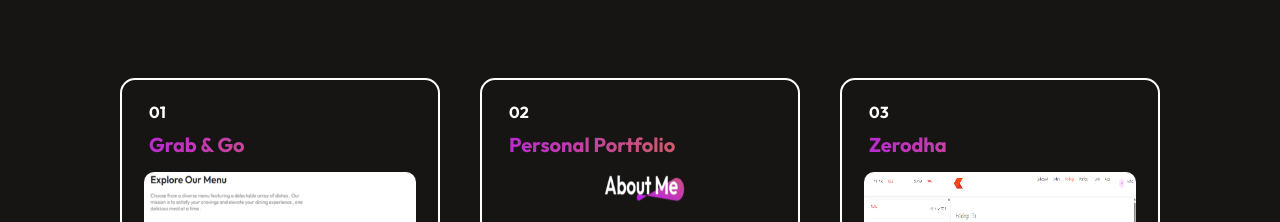
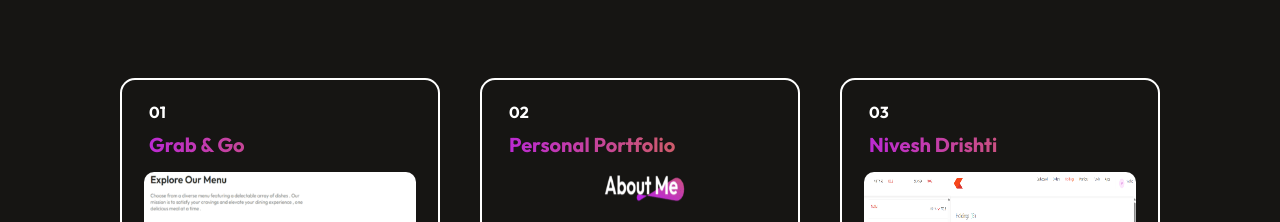
Before and after one commit to Harshit-Rastogi-01/Harshit-Portfolio, a React (Vite) app in the folder Portfolio/: page / in a window 1280 px wide. Shown: the part 3723-3945 px from the top of the page. Built offline with nearby package versions, Linux system fonts and the light colour scheme.

Commit message:
added url of Grab & Go

```diff
--- a/Portfolio/src/assets/mywork_data.js
+++ b/Portfolio/src/assets/mywork_data.js
@@ -1,8 +1,3 @@
-// import project1_img from '../assets/project_1.svg'
-// import project2_img from '../assets/project_2.svg'
-// import project3_img from '../assets/project_3.svg'
-// import project4_img from '../assets/project_4.svg'
-// import project5_img from '../assets/project_5.svg'
 import portfolio from "../assets/Portfolio_screenshot.png"
 import ViewTube from "../assets/ViewTube.png"
 import Zerodha from "../assets/Zerodha_ss.png"
@@ -14,7 +9,7 @@
         w_name:"Grab & Go",
         w_desc: "A MERN stack-based online canteen management system for quick Food Ordering & Pickup, with Real-Time Order Tracking and Razorpay Integration",
         w_img:grab ,
-        w_link: "https://your-zerodha-clone-link.com"
+        w_link: "https://food-delivery-frontend-m5al.onrender.com/"
     },
     {
         w_no:"02",
@@ -25,7 +20,7 @@
     },
     {
         w_no:"03",
-        w_name:"Zerodha",
+        w_name:"Nivesh Drishti",
         w_desc: "A stock market dashboard inspired by the Zerodha website, built with the MERN stack,featuring User-Authentication, a Watchlist, Holdings & Interactive Stock data visualizations . ",
         w_img:Zerodha ,
         w_link: "https://zerodha-frontend-m41e.onrender.com/"
@@ -36,24 +31,7 @@
         w_desc: "A simplified version of YouTube built with HTML, CSS, and JavaScript for streaming videos. ",
         w_img:ViewTube,
         w_link: "https://github.com/Harshit-Rastogi-01/View-Tube"
-    },
-    // {
-    //     w_no:4,
-    //     w_name:"Web design",
-    //     w_desc: "Covers core Java concepts, including OOP, data types, and control structures.",
-    //     w_img:grab
-    // },
-    // {
-    //     w_no:5,
-    //     w_name:"Web design",
-    //     w_desc: "Covers core Java concepts, including OOP, data types, and control structures.",
-    //     w_img:grab
-    // },
-    // {
-    //     w_no:6,
-    //     w_name:"Web design",
-    //     w_img:project6_img
-    // },
+    }
 ]
 
 export default mywork_data;
```
